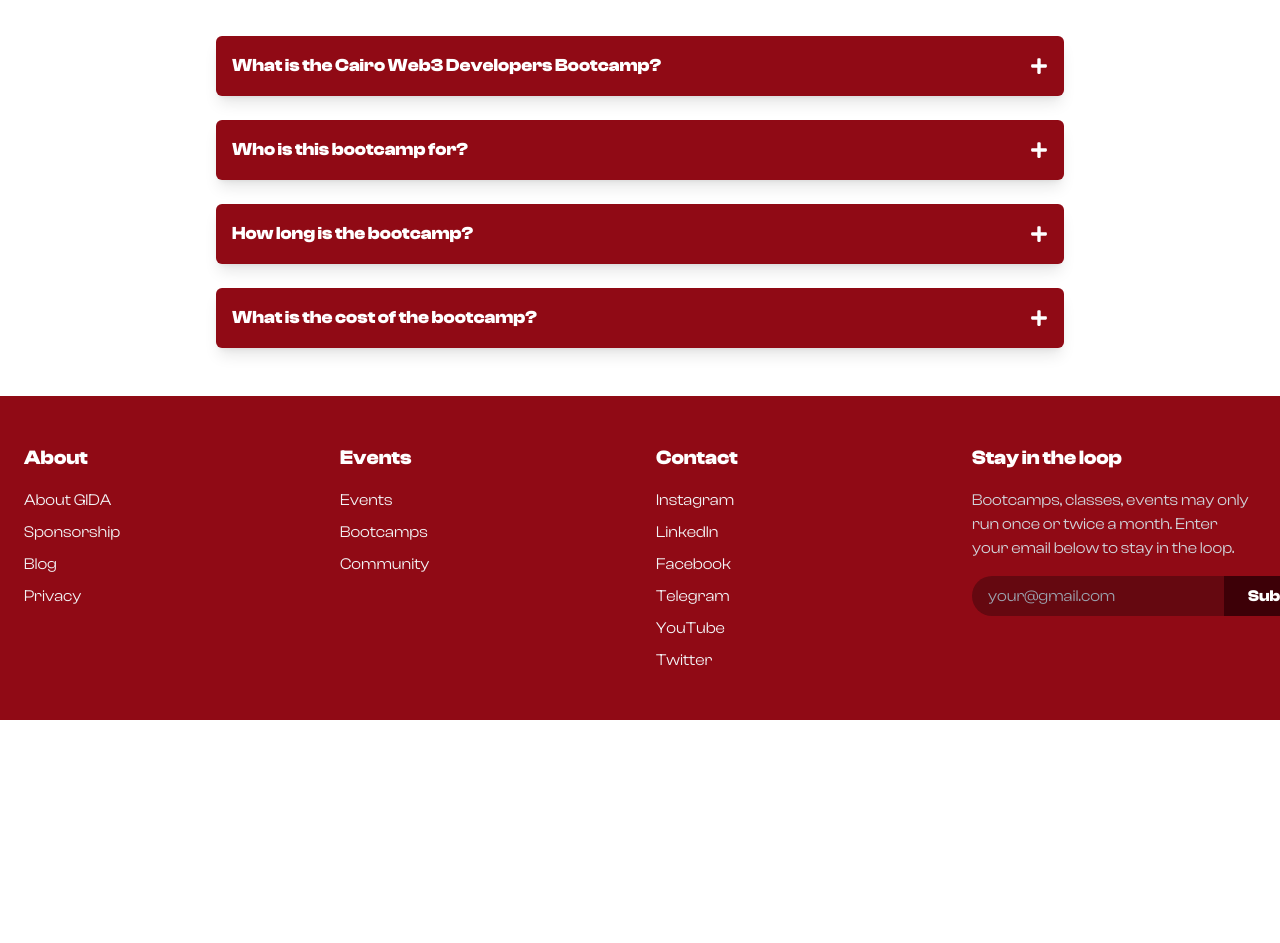
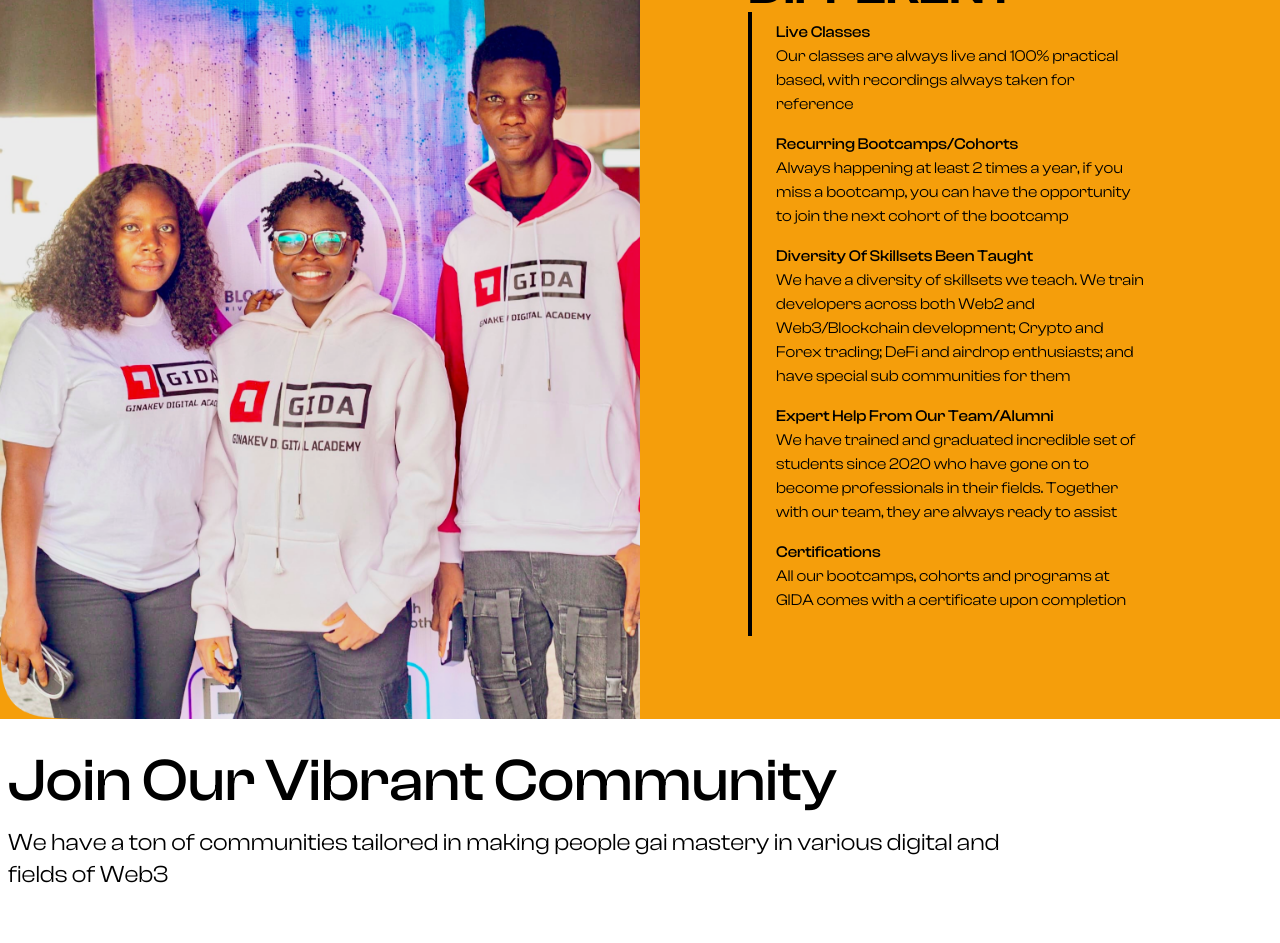
Before and after one commit to wheval/gid, a Next.js app: page / in a window 1280 px wide. Shown: the part 2040-2983 px from the top of the page. Before the commit the page ends 2760 px from the top, so only its background shows below. Built offline with nearby package versions, Linux system fonts and the light colour scheme; a web font is replaced by a local one.

Commit message:
merge sections

```diff
--- /dev/null
+++ b/app/(homepage)/JoinCommunity.jsx
@@ -0,0 +1,16 @@
+import React from 'react'
+
+const JoinCommunity = () => {
+  return (
+    <div className="mt-8 pl-2">
+      <h1 className="text-6xl font-medium mb-4">Join Our Vibrant Community</h1>
+      <div>
+        <p className="text-2xl">We have a ton of communities tailored in making people gai mastery in various digital and</p>
+        <p className="text-2xl">fields of Web3</p>
+      </div>
+
+    </div>
+  )
+}
+
+export default JoinCommunity
--- a/app/(homepage)/WhoAreWe.jsx
+++ b/app/(homepage)/WhoAreWe.jsx
@@ -3,7 +3,7 @@ import React from 'react'
 
 const WhoAreWe = () => {
 return (
-    <div className='w-full min-h-screen flex items-center justify-center p-16 bg-[#A20812] text-white'>
+    <div className='w-full min-h-[95vh] flex items-center justify-center bg-[#A20812] text-white'>
             <div className="max-w-[1440px] mx-auto w-full flex flex-col md:flex-row items-stretch gap-8 md:gap-12">
                     <div className='flex flex-col items-start gap-6 flex-1'>
                             <div className='flex flex-col gap-4'>
--- /dev/null
+++ b/app/(homepage)/WhyWeDifferent.jsx
@@ -0,0 +1,47 @@
+import React from 'react'
+
+const WhyWeDifferent = () => {
+  return (
+    <div className="grid grid-cols-2 bg-amber-500">
+      <img
+        src="/assets/WhyWedifferent.png"
+        alt=""
+        className=" w-full"
+    />
+      <div className="p-7">
+        <div className="py-2 px-20">
+            <h1 className="text-5xl font-semibold">WHY GIDA IS DIFFERENT</h1>
+            <div className="py-2 px-6 border-l-4 border-black ">
+                <div className="mb-4">
+                    <h2 className="font-medium">Live Classes</h2>
+                    <p>Our classes are always live and 100% practical based, with recordings always taken for reference</p>
+                </div>
+
+                <div className="mb-4">
+                    <h2 className="font-medium">Recurring Bootcamps/Cohorts</h2>
+                    <p>Always happening at least 2 times a year, if you miss a bootcamp, you can have the opportunity to join the next cohort of the bootcamp</p>
+                </div>
+
+                <div className="mb-4">
+                    <h2 className="font-medium">Diversity Of Skillsets Been Taught</h2>
+                    <p>We have a diversity of skillsets we teach. We train developers across both Web2 and Web3/Blockchain development; Crypto and Forex trading; DeFi and airdrop enthusiasts; and have special sub communities for them</p>
+                </div>
+
+                <div className="mb-4">
+                    <h2 className="font-medium">Expert Help From Our Team/Alumni</h2>
+                    <p>We have trained and graduated incredible set of students since 2020 who have gone on to become professionals in their fields. Together with our team, they are always ready to assist</p>
+                </div>
+
+                <div className="mb-4">
+                    <h2 className="font-medium">Certifications</h2>
+                    <p>All our bootcamps, cohorts and programs at GIDA comes with a certificate upon completion</p>
+                </div>
+
+            </div>
+        </div>
+      </div>
+    </div>
+  )
+}
+
+export default WhyWeDifferent
--- /dev/null
+++ b/app/homepage/page.jsx
@@ -0,0 +1,14 @@
+import React from 'react'
+import WhyWeDifferent from '../(homepage)/WhyWeDifferent'
+import JoinCommunity from '../(homepage)/JoinCommunity'
+
+const HomePage = () => {
+  return (
+    <div>
+      <WhyWeDifferent/>
+      <JoinCommunity/>
+    </div>
+  )
+}
+
+export default HomePage
--- a/app/page.js
+++ b/app/page.js
@@ -3,6 +3,8 @@ import Footer from "@/components/Footer";
 import Hero from "./(homepage)/Hero";
 import Supporters from "./(homepage)/Supporters";
 import WhoAreWe from "./(homepage)/WhoAreWe";
+import WhyWeDifferent from "./(homepage)/WhyWeDifferent";
+import JoinCommunity from "./(homepage)/JoinCommunity";
 
 export default function Home() {
   return (
@@ -10,6 +12,8 @@ export default function Home() {
         <Hero />
         <Supporters />
         <WhoAreWe />
+        <WhyWeDifferent/>
+        <JoinCommunity />
         <FAQ/>
         <Footer/>
     </div>
```
Also changed, not shown: public/assets/WhyWedifferent.png (added).
